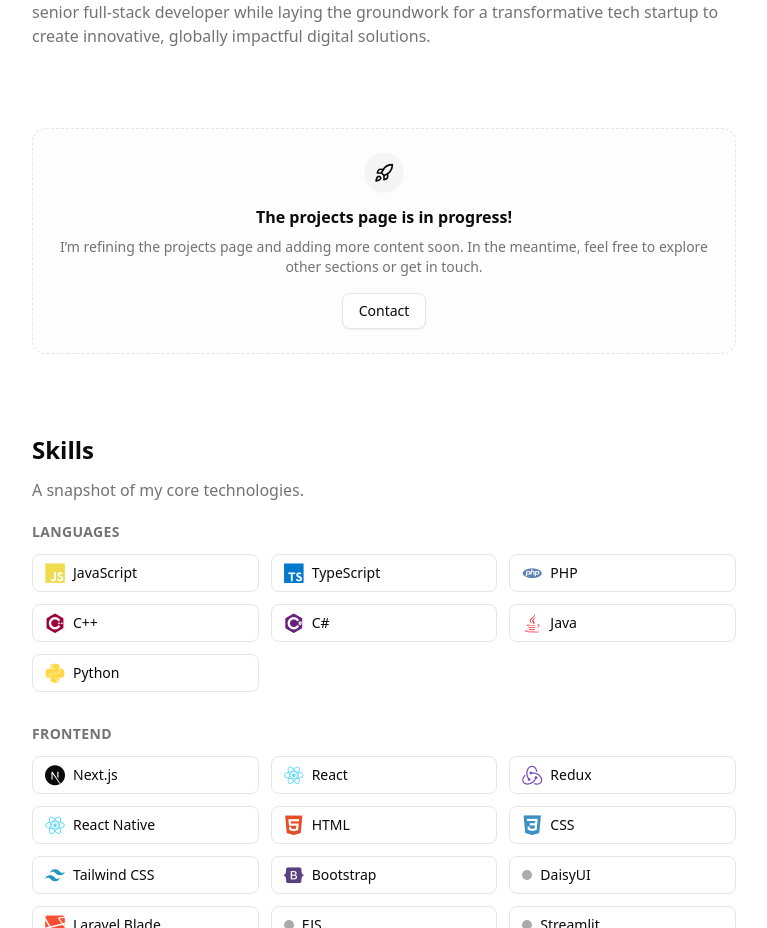
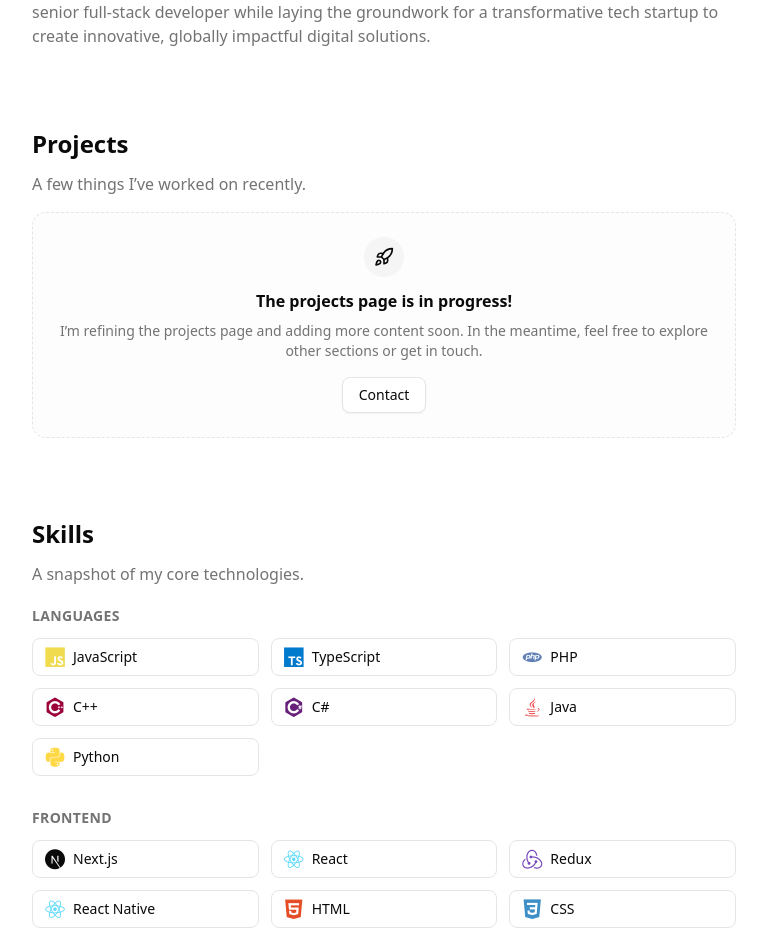
Before and after one commit to pratama11-dev/mnmr-portfolio-v2, a Next.js app: page / in a window 1280 px wide. Shown: the part 1041-1969 px from the top of the page, without its empty margins (256-1023 px from the left). Built offline with nearby package versions, Linux system fonts and the light colour scheme.

Commit message:
feat: uncomment projects section header and description

```diff
--- a/src/app/page.tsx
+++ b/src/app/page.tsx
@@ -64,14 +64,14 @@ export default function Home() {
       </section>
 
       <section id="projects" className="mt-16 sm:mt-20">
-        {/* <div className="flex items-end justify-between gap-4">
+        <div className="flex items-end justify-between gap-4">
           <h2 className="text-2xl font-semibold">Projects</h2>
-          <Button variant="ghost" asChild>
+          {/* <Button variant="ghost" asChild>
             <Link href="/projects">See all</Link>
-          </Button>
+          </Button> */}
         </div>
         <p className="mt-3 text-muted-foreground">A few things I’ve worked on recently.</p>
-        <div className="mt-6 grid grid-cols-1 gap-6 sm:grid-cols-2">
+        {/* <div className="mt-6 grid grid-cols-1 gap-6 sm:grid-cols-2">
           {allProjects.slice(0, 2).map((p) => (
             <ProjectCard
               key={p.slug}
```
